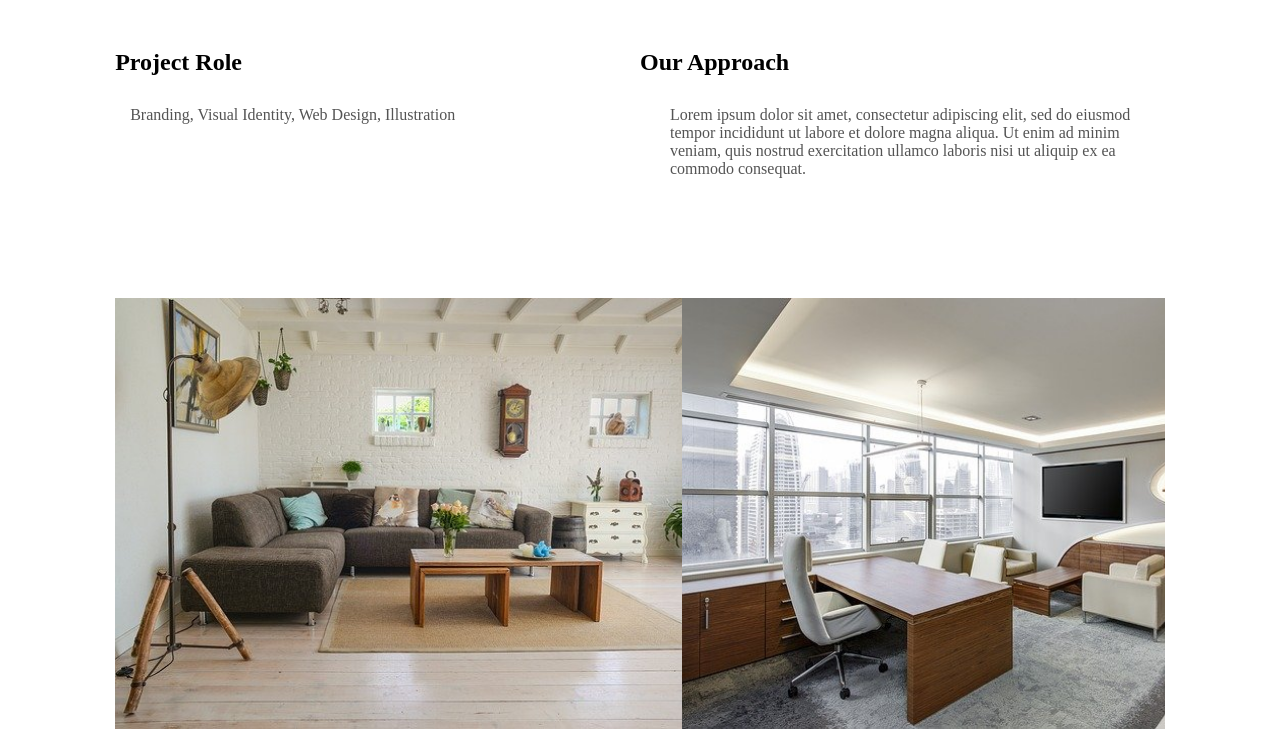
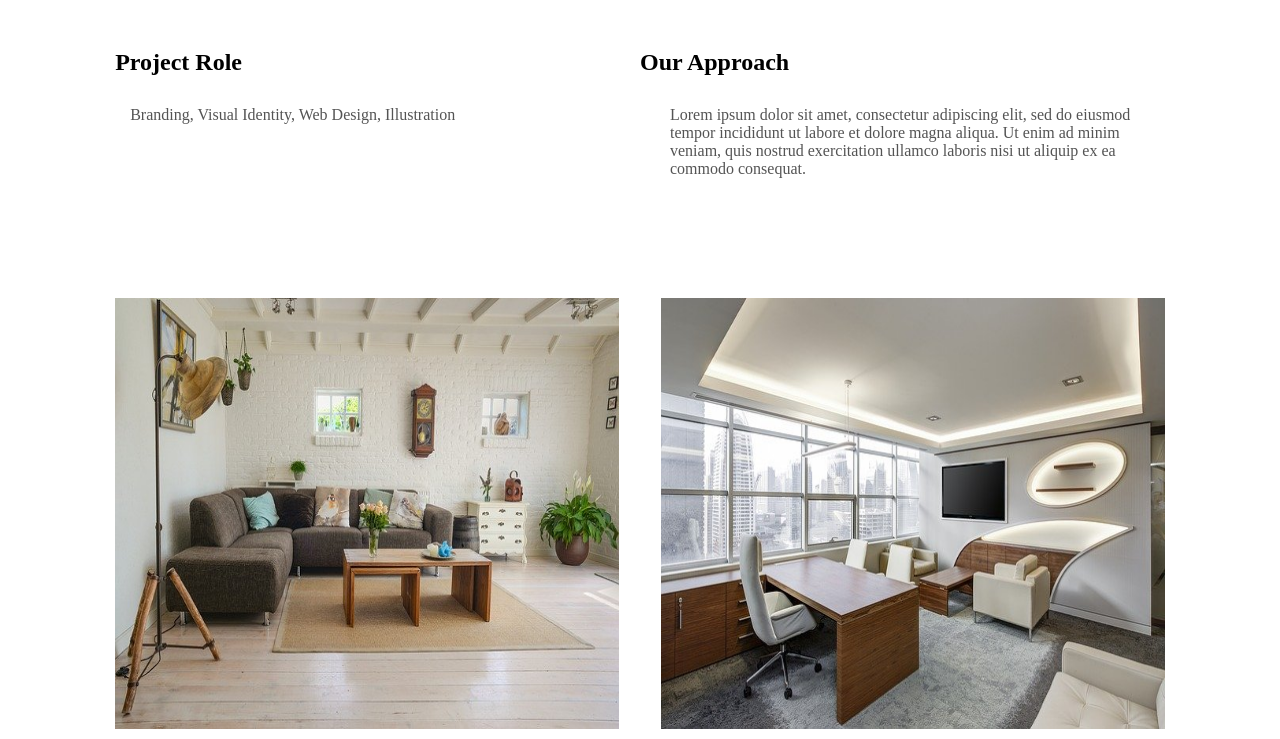
Before and after one commit to sumaiyarayta/Assignment6, a plain HTML site: page index.html in a window 1280 px wide. Shown: the part 1201-1940 px from the top of the page. Drawn offline with Linux system fonts and the light colour scheme.

Commit message:
Update style.css

```diff
--- a/css/style.css
+++ b/css/style.css
@@ -224,26 +224,26 @@ header {
 
 .samplefourimgone {
     float: left;
-    width: 46%;
-    margin-right: 2%;
+    width: 48%;
+    margin-right: 1%;
     height: 431px;
 }
 
 .samplefourimgone img {
     height: 100%;
-    width: 100;
+    width: 100%;
 }
 
 .samplefourimgtwo {
     float: right;
-    width: 46%;
-    margin-left: 2%;
+    width: 48%;
+    margin-left: 1%;
     height: 431px;
 }
 
 .samplefourimgtwo img {
     height: 100%;
-}
+width: 100%;}
 
 .samplefive {
     width: 82%;
```
